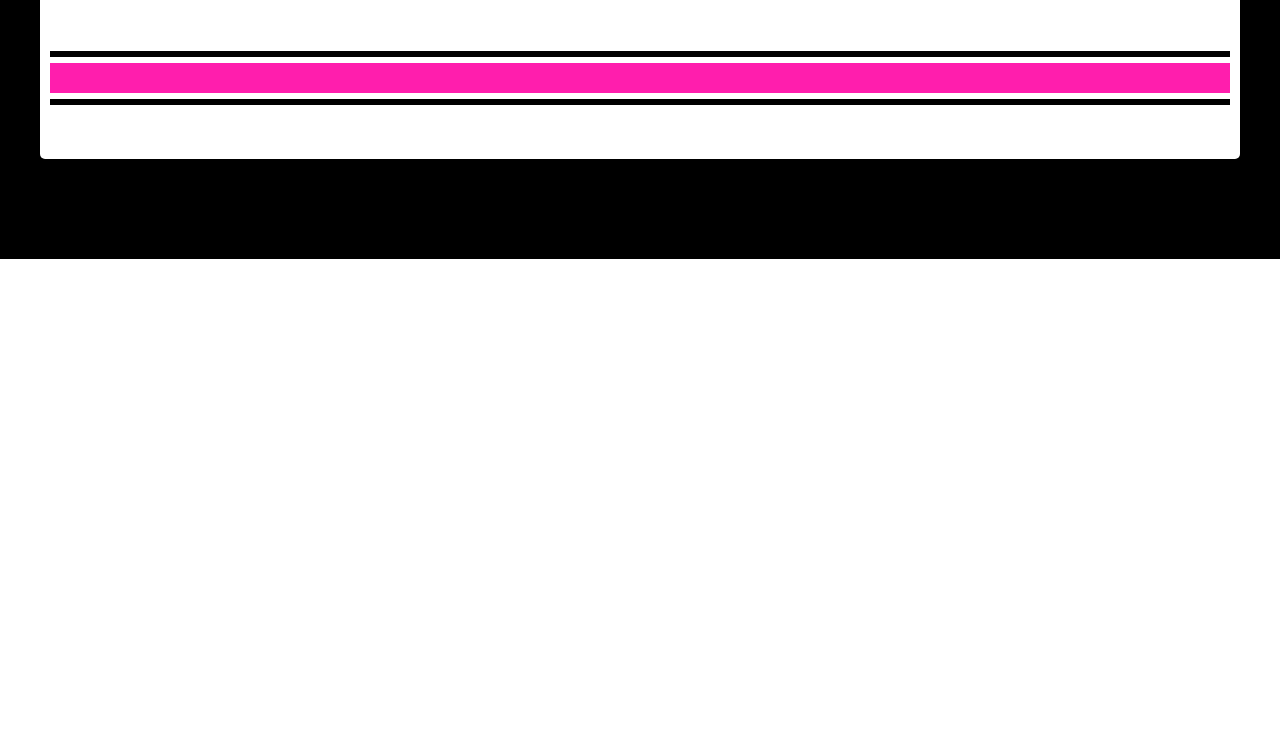
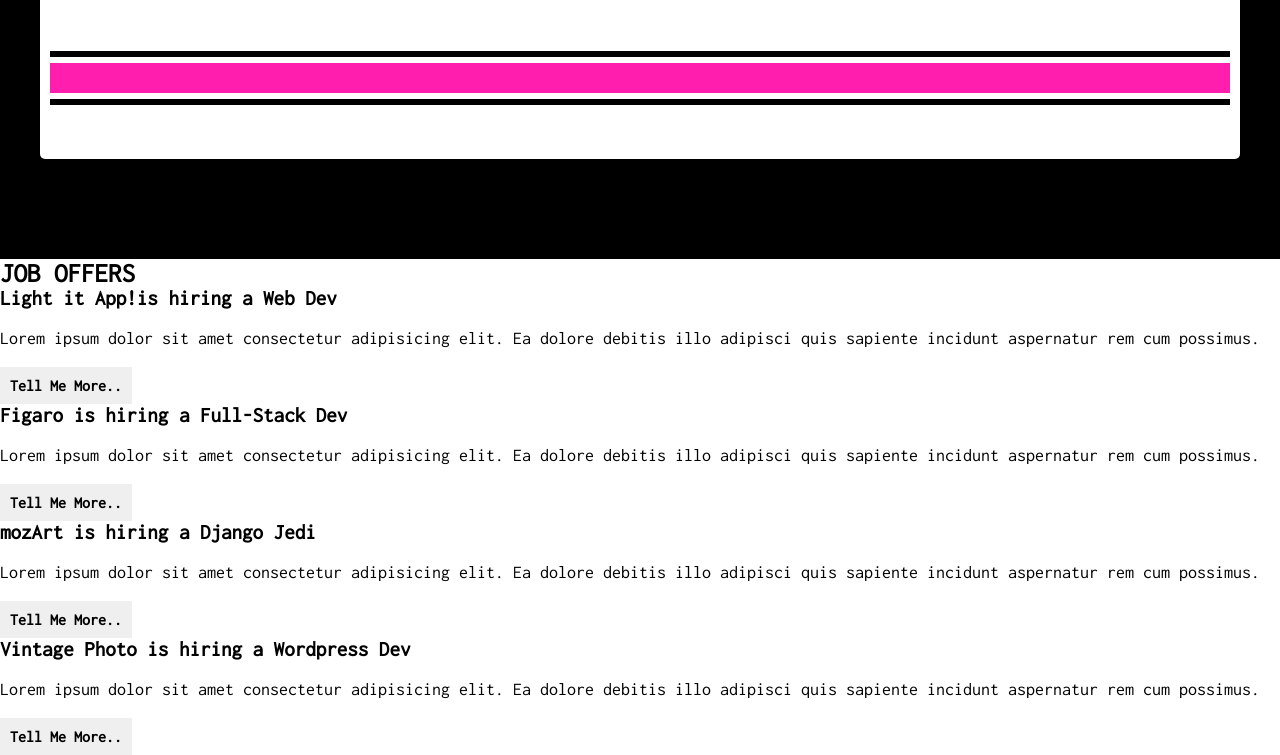
Before and after one commit to starskynder/Geek-Geek-GO, a website: page index.html in a window 1280 px wide. Shown: the part 1921-2676 px from the top of the page. Before the commit the page ends 2180 px from the top, so only its background shows below. Drawn offline with Linux system fonts and the light colour scheme.

Commit message:
Add jobs section

```diff
--- a/index.html
+++ b/index.html
@@ -28,7 +28,7 @@
             <a href="#articles" class="navigation__link">Articles</a>
           </li>
           <li class="navigation__item">
-            <a href="#snippets" class="navigation__link">Snippets</a>
+            <a href="#snippets" class="navigation__link">Jobs</a>
           </li>
           <li class="navigation__item">
             <a href="#team" class="navigation__link">Team</a>
@@ -92,6 +92,57 @@
           <button class="btn btn--more">Read Article</button>
         </article>
       </section>
+      <section class="jobs" id="jobs">
+        <h2 class="heading-secondary--job">JOB OFFERS</h2>
+        <div class="jobs__box">
+          <h3 class="heading-tertiary">
+            <span class="heading-tertiary--pop">Light it App!</span>is hiring a
+            Web Dev
+          </h3>
+          <p class="jobs__content">
+            Lorem ipsum dolor sit amet consectetur adipisicing elit. Ea dolore
+            debitis illo adipisci quis sapiente incidunt aspernatur rem cum
+            possimus.
+          </p>
+          <button class="btn btn--jobs">Tell Me More..</button>
+        </div>
+        <div class="jobs__box">
+          <h3 class="heading-tertiary">
+            <span class="heading-tertiary--pop">Figaro</span> is hiring a
+            Full-Stack Dev
+          </h3>
+          <p class="jobs__content">
+            Lorem ipsum dolor sit amet consectetur adipisicing elit. Ea dolore
+            debitis illo adipisci quis sapiente incidunt aspernatur rem cum
+            possimus.
+          </p>
+          <button class="btn btn--jobs">Tell Me More..</button>
+        </div>
+        <div class="jobs__box">
+          <h3 class="heading-tertiary">
+            <span class="heading-tertiary--pop">mozArt</span> is hiring a Django
+            Jedi
+          </h3>
+          <p class="jobs__content">
+            Lorem ipsum dolor sit amet consectetur adipisicing elit. Ea dolore
+            debitis illo adipisci quis sapiente incidunt aspernatur rem cum
+            possimus.
+          </p>
+          <button class="btn btn--jobs">Tell Me More..</button>
+        </div>
+        <div class="jobs__box">
+          <h3 class="heading-tertiary">
+            <span class="heading-tertiary--pop">Vintage Photo</span> is hiring a
+            Wordpress Dev
+          </h3>
+          <p class="jobs__content">
+            Lorem ipsum dolor sit amet consectetur adipisicing elit. Ea dolore
+            debitis illo adipisci quis sapiente incidunt aspernatur rem cum
+            possimus.
+          </p>
+          <button class="btn btn--jobs">Tell Me More..</button>
+        </div>
+      </section>
     </main>
   </body>
   <script src="js/main.js"></script>
```
